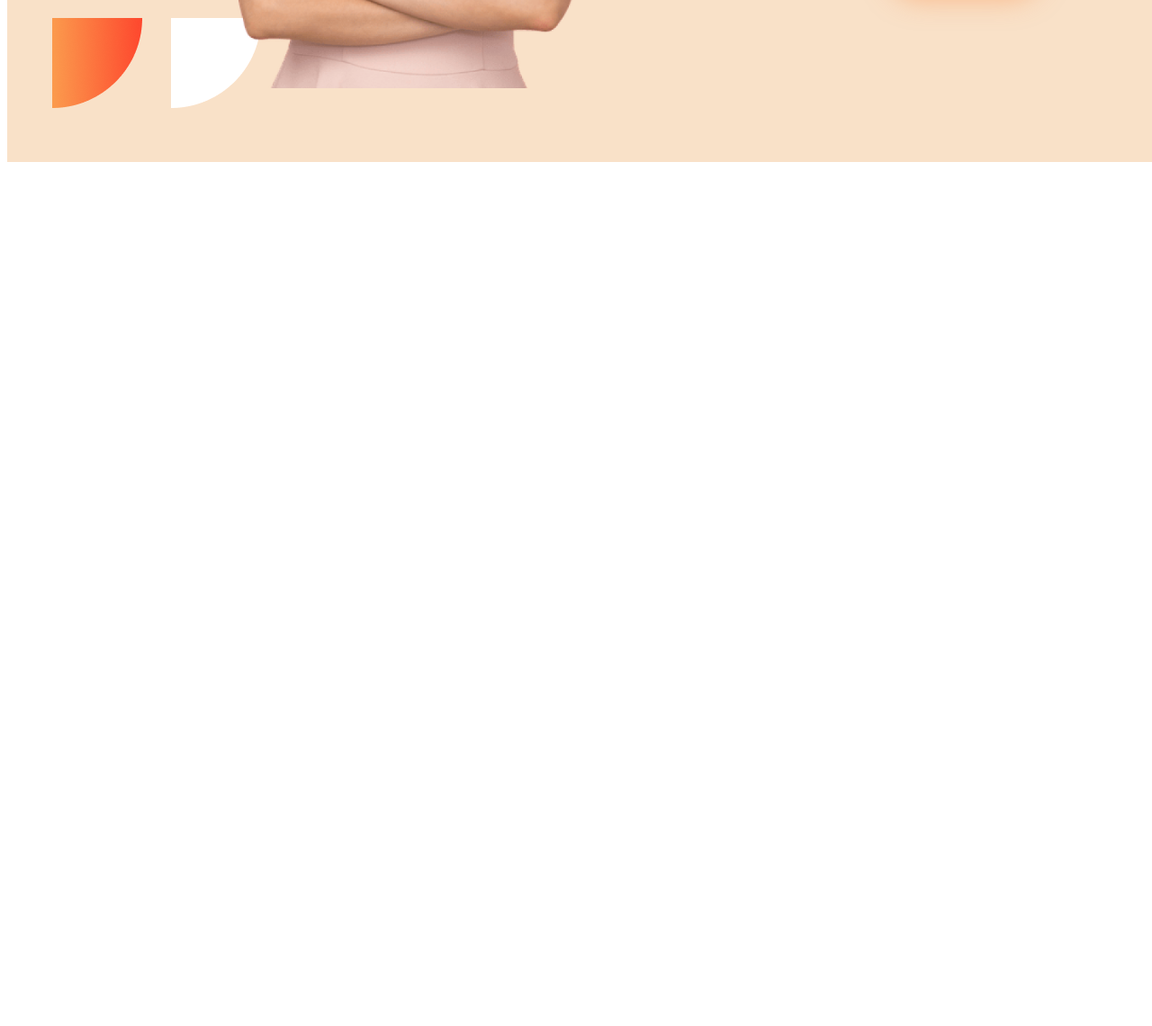
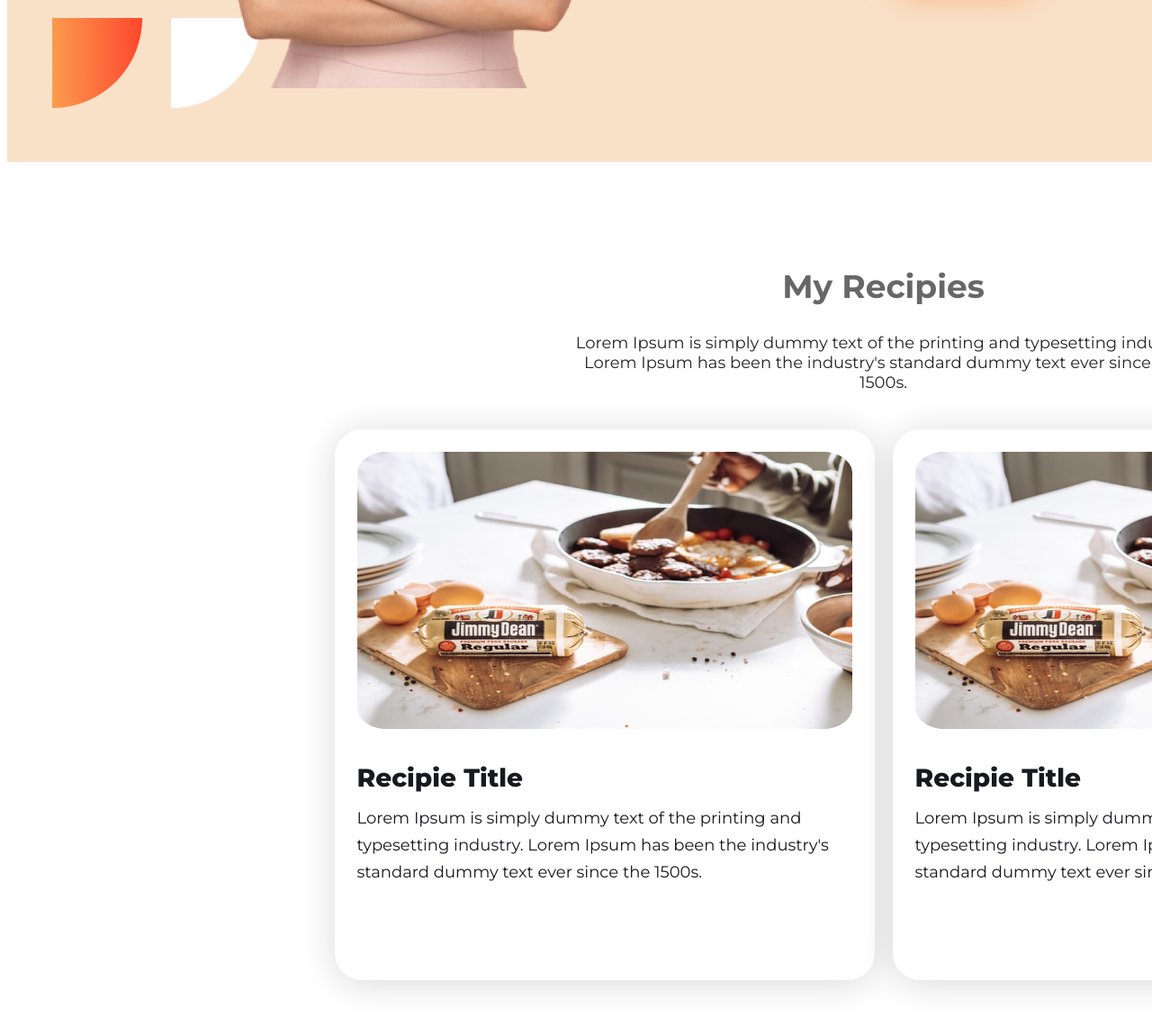
Before and after one commit to MasadRayan/First-responsive-web, a plain HTML site: page index.html in a window 1280 px wide. Shown: the part 1628-2768 px from the top of the page at 90% size. Before the commit the page ends 1888 px from the top, so only its background shows below. Drawn offline with Linux system fonts and the light colour scheme.

Commit message:
card added

```diff
--- a/index.html
+++ b/index.html
@@ -46,6 +46,24 @@
                 </div>
             </div>
         </section>
+        <section class="section-2">
+            <div class="section-2-container">
+                <h3 class="section-2-title">My recipies</h3>
+                <p class="section-2-description">Lorem Ipsum is simply dummy text of the printing and typesetting industry. Lorem Ipsum has been the industry's standard dummy text ever since the 1500s.</p>
+                <div class="card-container">
+                    <div class="cards">
+                        <img src="images/food/Project Cover.jpg" alt="" class="card-image">
+                        <h4 class="card-title">Recipie Title</h4>
+                        <p class="card-description">Lorem Ipsum is simply dummy text of the printing and typesetting industry. Lorem Ipsum has been the industry's standard dummy text ever since the 1500s.</p>
+                    </div>
+                    <div class="cards">
+                        <img src="images/food/Project Cover.jpg" alt="" class="card-image">
+                        <h4 class="card-title">Recipie Title</h4>
+                        <p class="card-description">Lorem Ipsum is simply dummy text of the printing and typesetting industry. Lorem Ipsum has been the industry's standard dummy text ever since the 1500s.</p>
+                    </div>
+                </div>
+            </div>
+        </section>
     </main>
     <footer>
 
--- a/styles/index.css
+++ b/styles/index.css
@@ -92,7 +92,7 @@
     height: 600px;
     margin: 0 auto;
     margin-top: 0;
-    margin-bottom: 80px;
+    /* margin-bottom: 80px; */
     padding: 80px 120px;
     background-color: antiquewhite;
     background-image: url('../images/shape/7.png');
@@ -140,10 +140,99 @@
     margin-bottom: 100px;
 }
 
+/* section-2-style */
+.section-2 {
+    margin: 0 auto;
+    width: 1707px;
+    height: 800px;
+    margin-bottom: 80px;
+    padding: 80px 120px;
+}
+
+.section-2-container {
+    display: flex;
+    justify-content: center;
+    align-items: center;
+    flex-direction: column;
+}
+
+.section-2-title {
+    color: rgb(103, 103, 103);
+    font-family: Montserrat;
+    font-size: 36px;
+    font-weight: 700;
+    line-height: 44px;
+    letter-spacing: 0%;
+    text-align: center;
+    text-transform: capitalize;
+    margin-bottom: 30px;
+}
+
+.section-2-description {
+    width: 706px;
+    height: 69px;
+    margin-top: 0;
+    color: rgb(37, 37, 37);
+    font-family: Montserrat;
+    font-size: 18px;
+    font-weight: 400;
+    line-height: 22px;
+    letter-spacing: 0%;
+    text-align: center;
+    margin-bottom: 38px;
+}
+
+.card-container {
+    margin-top: 0;
+    display: flex;
+    gap: 20px;
+    margin-bottom: 0;
+}
+
+.cards {
+    width: 50%;
+    height: 562px;
+    border-radius: 30px;
+    box-shadow: 0px 4px 40px 0px rgba(0, 0, 0, 0.15);
+    background: rgb(255, 255, 255);
+    padding: 25px;
+}
+
+.card-image {
+    width: 550px;
+    height: 308px;
+}
+
+.card-title {
+    margin-top: 30px;
+    color: rgb(24, 25, 31);
+    font-family: Montserrat;
+    font-size: 28px;
+    font-weight: 800;
+    line-height: 40px;
+    letter-spacing: 0%;
+    text-align: left;
+    margin-bottom: 10px;
+}
+
+.card-description {
+    margin-top: 0;
+    width: 534px;
+    height: 90px;
+    color: rgb(24, 25, 31);
+    font-family: Montserrat;
+    font-size: 18px;
+    font-weight: 400;
+    line-height: 30px;
+    letter-spacing: 0%;
+    text-align: left;
+}
 
 
 @media screen and (max-width: 576px) {
-    .header-container, .section-1-container {
+
+    .header-container,
+    .section-1-container {
         flex-direction: column;
         gap: 40px;
         padding: 0;
@@ -158,7 +247,9 @@
         gap: 0;
     }
 
-    .header, .section-1 {
+    .header,
+    .section-1,
+    .section-2 {
 
         height: auto;
         width: auto;
@@ -168,13 +259,16 @@
         width: 179px;
     }
 
-    .header-title, .section-1-title {
+    .header-title,
+    .section-1-title {
         font-size: 30px;
         line-height: normal;
         margin-bottom: 10px;
     }
 
-    .header-subtitle, .section-1-description {
+    .header-subtitle,
+    .section-1-description,
+    .section-2-description {
         width: 179px;
         height: 234px;
         margin-bottom: 3px;
@@ -185,42 +279,73 @@
         height: 234px;
 
     }
-    header .orange-btn
-    {
+
+    header .orange-btn {
         margin: 0;
         height: 60px;
         width: 140px;
         padding: 8px 14px;
     }
+
     .image-col {
         width: 50px;
         font-size: 9px;
 
     }
-    .section-1
-    {
+
+    .section-1 {
         background: rgba(252, 143, 73, 0.1);
     }
-    .section-1-image
-    {
+
+    .section-1-image {
         width: 179px;
         height: 234px;
         margin-left: -40px;
     }
-    .section-1-title, .section-1-description
-    {
+
+    .section-1-title,
+    .section-1-description {
         margin-left: -50px;
     }
-    .section-1-description
-    {
-        margin-bottom: 170px;
+
+    .section-1-description {
+        margin-bottom: 190px;
     }
-    .section-1 .orange-btn
-    {
+
+    .section-1 .orange-btn {
         margin-left: -60px;
         height: 60px;
         width: 140px;
         padding: 8px 14px;
         margin-top: 20px;
     }
+
+    .section-2-description {
+        line-height: 22px;
+        letter-spacing: 0%;
+        text-align: center;
+        color: rgb(37, 37, 37);
+    }
+    .card-container
+    {
+        flex-direction: column;
+        justify-content: center;
+        align-items: center;
+    }
+    .cards
+    {
+        width: 290px;
+        padding: 25px;
+        margin-left: -10px;
+    }
+    .card-image
+    {
+        width: 300px;
+        height: 234px;
+    }
+    .card-description
+    {
+        height: auto;
+        width: auto;
+    }
 }
```
